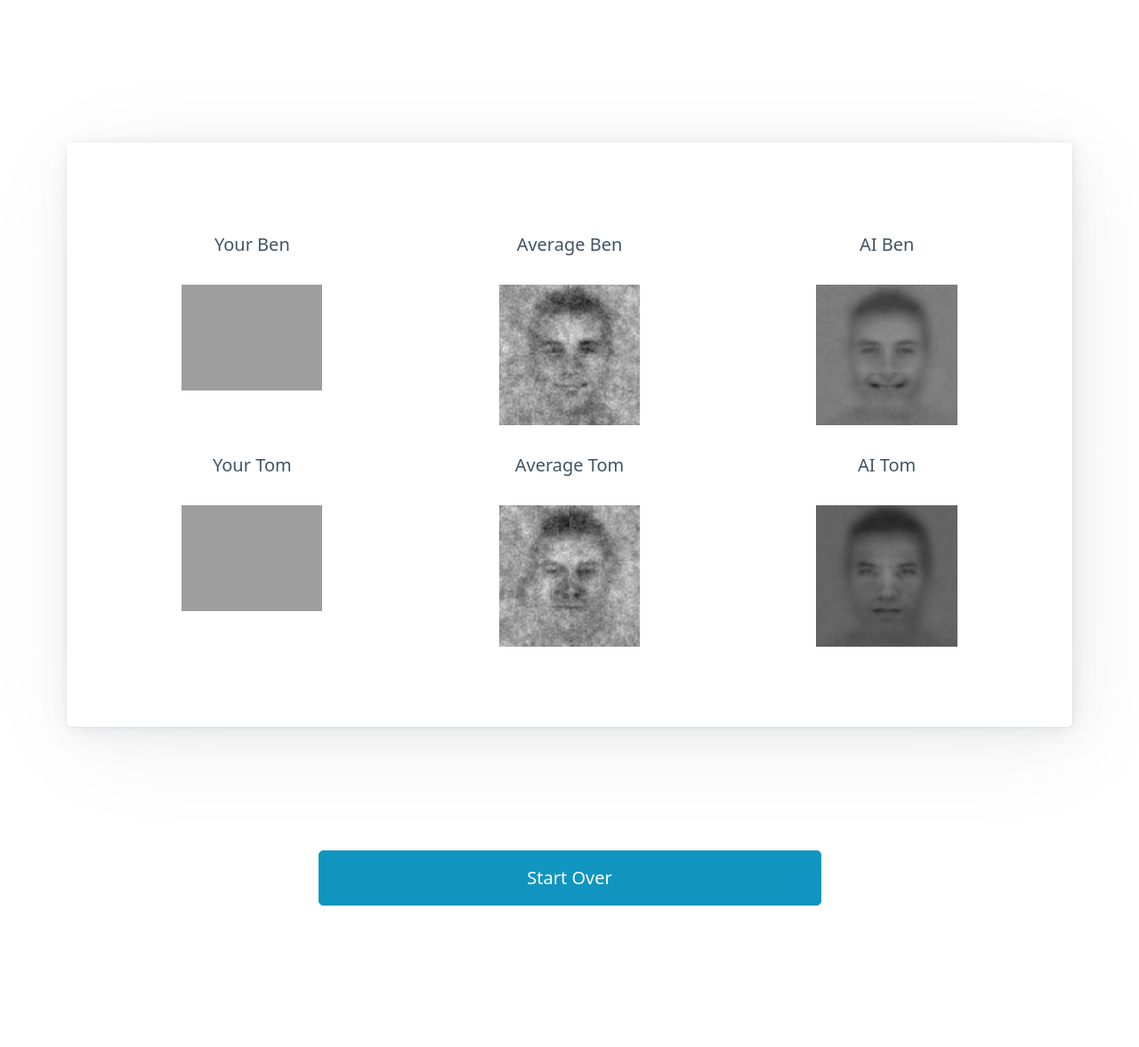
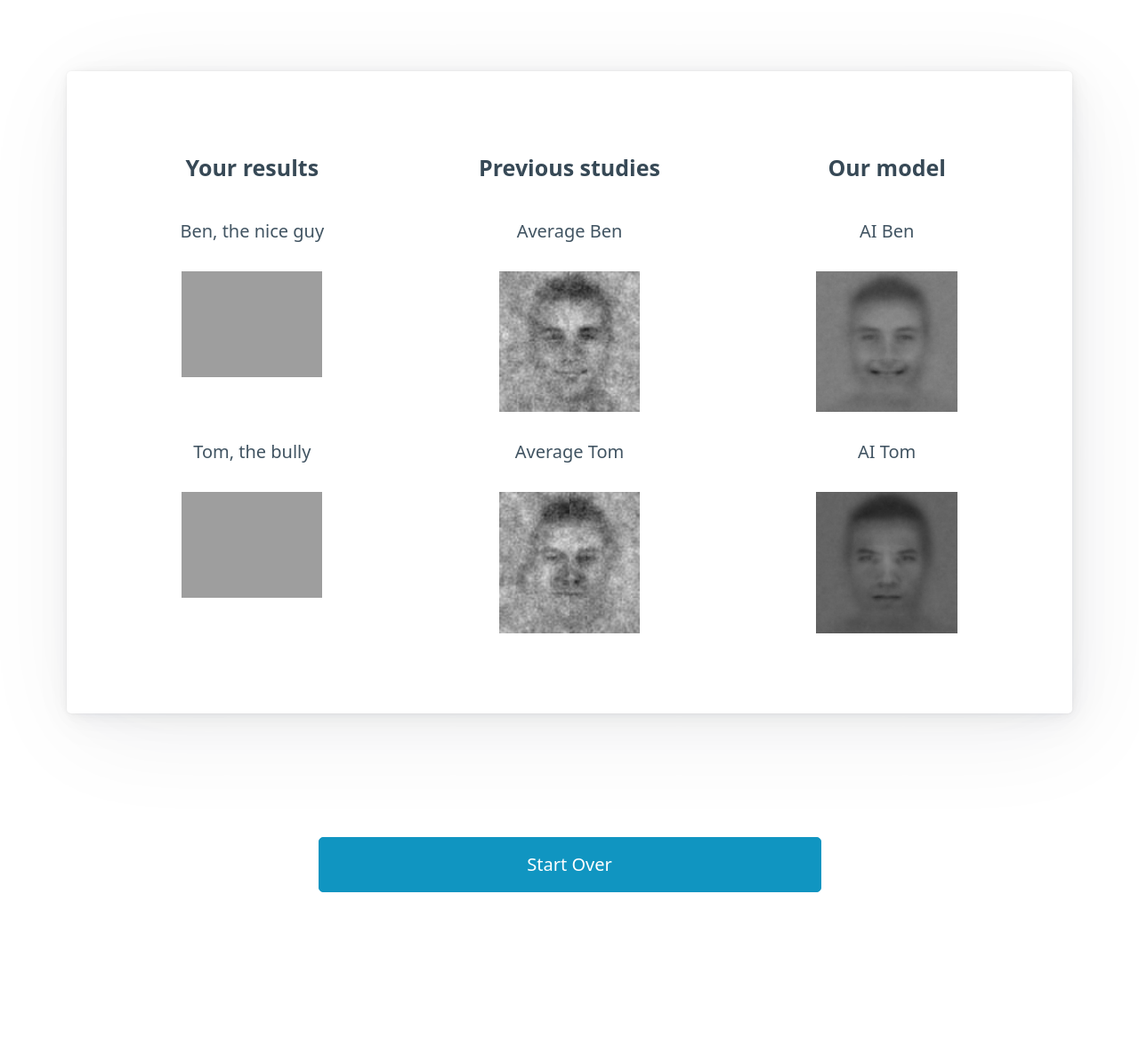
Before and after one commit to marek1n/rc-fair23, a Flask app: template templates/results_page.html in a window 1280 px wide. Shown: the whole page at 89% size. After the commit the page ends 1003 px from the top, so only its background shows below. Run offline with Flask 3, Linux system fonts and the light colour scheme; the template is opened without the code that fills it, so the values that code supplies are empty; grey boxes are pictures that could not be loaded.

Commit message:
results page headings; typo fix in explainer

```diff
--- a/templates/explainer.html
+++ b/templates/explainer.html
@@ -74,7 +74,7 @@
 
         <progress id="p-bar"></progress>
 
-        <p>The trials for Ben and Tom consisted of the <b>exact same</b> selection of faces. This is called <b>reverse correlation</b>, a data-driven method increasingly used in psychology
+        <p>The trials for Ben and Tom consisted of the <b>exact same</b> selection of faces. This is <b>reverse correlation</b>, a data-driven method increasingly used in psychology
             to study social perception. Click on questions below to learn more.</p>
         </p>
 
@@ -97,7 +97,7 @@
                 <div class="paragraph-container">
                     <p>The original image (right) was overlayed with different filters, yielding a stimulus image and its exact inverse at each trial.
                     Thus, a large feature space is sampled by this method without the need for a priori hypotheses.
-                    At the end of the experiment, the average the chosen images is computed.</p>
+                    At the end of the experiment, the average of the chosen images is computed.</p>
                     <!-- <p><i>collapse this cell and see your results by clicking <b>Show results </b></i></p> -->
             </div>
                 <div class="image-container">
--- a/templates/results_page.html
+++ b/templates/results_page.html
@@ -61,25 +61,28 @@
     </div>
     </section> -->
 
-    <main class="container">
+    <main class="container" style="padding: 0;">
         <article>
         <div class="grid">
             <div class="image-box">
-                <p class="image-description">Your Ben</p>
+                <h4>Your results</h4>
+                <p class="image-description">Ben, the nice guy</p>
                 <img src="{{ url_for('static', filename=subjectCI_0) }}" alt="Classification Image 1">
             </div>
             <div class="image-box">
+                <h4>Previous studies</h4>
                 <p class="image-description">Average Ben</p>
                 <img src="{{ url_for('static', filename='cis/average/avg_0.png') }}" alt="Average Image 1">
             </div>
             <div class="image-box">
+                <h4>Our model</h4>
                 <p class="image-description">AI Ben</p>
                 <img src="{{ url_for('static', filename='cis/average/sys_0.png') }}" alt="System Image 1">
             </div>
         </div>
         <div class="grid">
             <div class="image-box">
-                <p class="image-description">Your Tom</p>
+                <p class="image-description">Tom, the bully</p>
                 <img src="{{ url_for('static', filename=subjectCI_1) }}" alt="Classification Image 2">
             </div>
             <div class="image-box">
```
